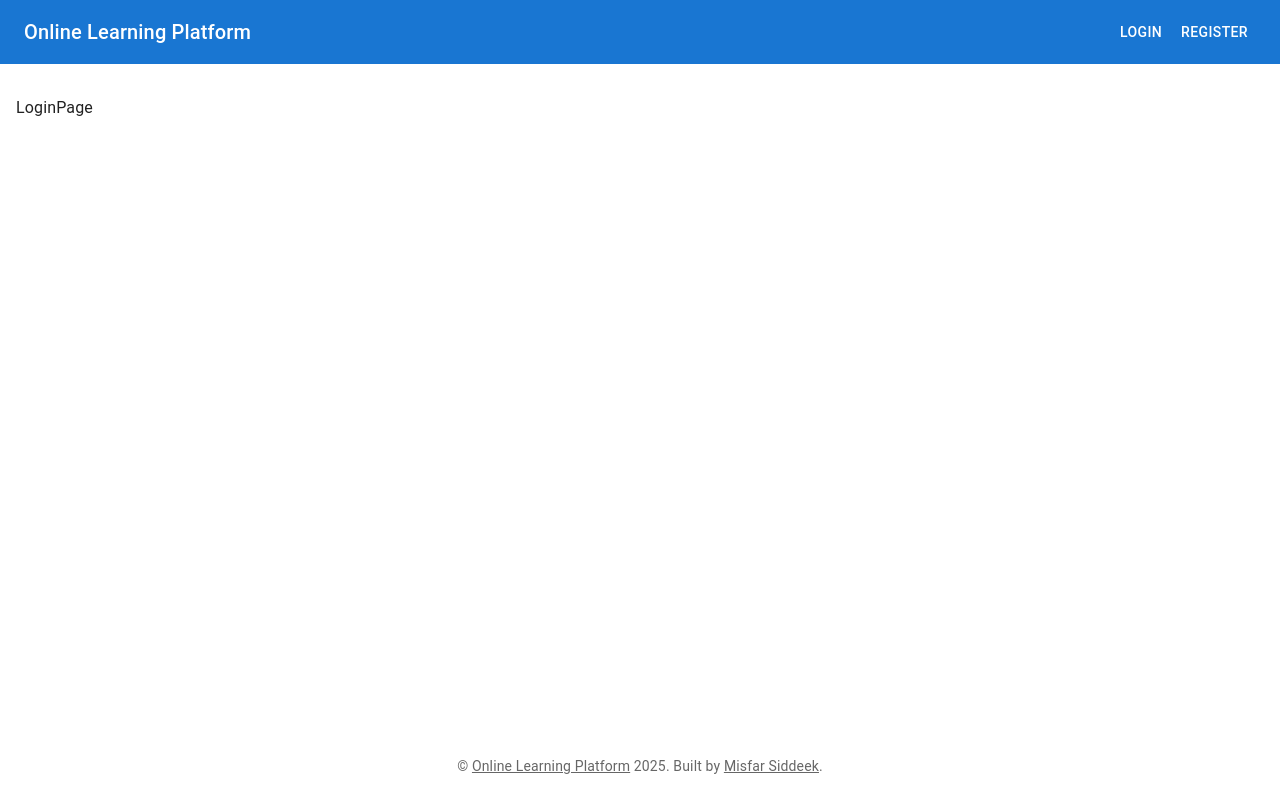
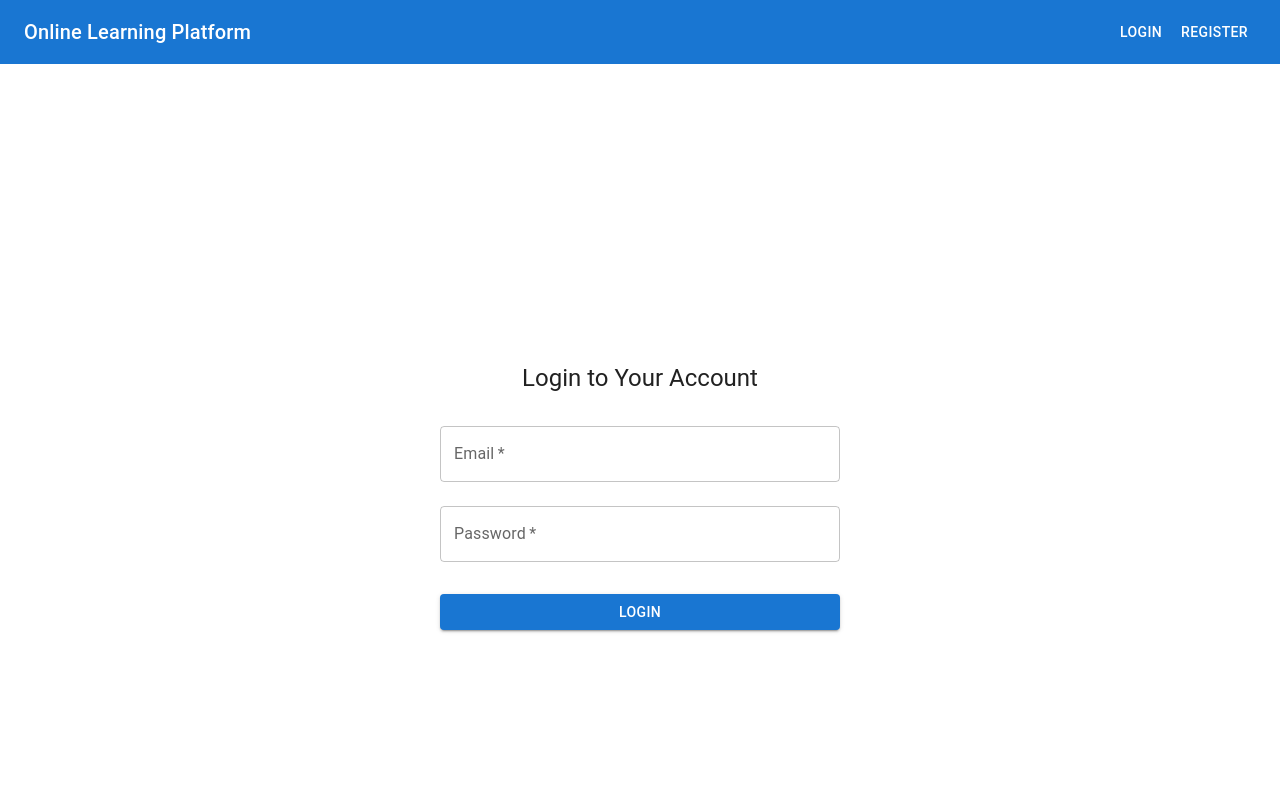
Before and after one commit to misfarsiddeek95/lms, a React (Vite) app in the folder frontend/: page /login in a window 1280 px wide. Shown: the top 800 px of the page. Built offline with nearby package versions, Linux system fonts and the light colour scheme.

Commit message:
login integrated

```diff
--- a/frontend/src/app/App.tsx
+++ b/frontend/src/app/App.tsx
@@ -12,10 +12,11 @@ import LoginPage from "../pages/LoginPage";
 import AdminDashboardPage from "../pages/admin/AdminDashboardPage";
 import AdminStudentsPage from "../pages/admin/AdminStudentsPage";
 import HomePage from "../pages/HomePage";
+import CourseDetailPage from "../pages/CourseDetailPage";
 import theme from "../theme/theme";
 import { Provider } from "react-redux";
 import { store } from "../store";
-import CourseDetailPage from "../pages/CourseDetailPage";
+import GuestRoute from "../components/GuestRoute";
 
 function App() {
   return (
@@ -26,11 +27,25 @@ function App() {
           <Routes>
             {/* Public routes */}
             <Route path="/" element={<PublicLayout />}>
-              <Route path="/" element={<HomePage />} />
-              <Route path="/courses" element={<CoursesPage />} />
-              <Route path="/course-detail/:id" element={<CourseDetailPage />} />
-              <Route path="/login" element={<LoginPage />} />
-              <Route path="/register" element={<RegisterPage />} />
+              <Route index element={<HomePage />} />
+              <Route path="courses" element={<CoursesPage />} />
+              <Route path="course-detail/:id" element={<CourseDetailPage />} />
+              <Route
+                path="login"
+                element={
+                  <GuestRoute>
+                    <LoginPage />
+                  </GuestRoute>
+                }
+              />
+              <Route
+                path="register"
+                element={
+                  <GuestRoute>
+                    <RegisterPage />
+                  </GuestRoute>
+                }
+              />
             </Route>
 
             {/* Protected student routes */}
--- /dev/null
+++ b/frontend/src/components/GuestRoute.tsx
@@ -0,0 +1,19 @@
+import { Navigate } from "react-router-dom";
+import { useAuth } from "../hooks/useAuth";
+import React from "react";
+
+export default function GuestRoute({
+  children,
+}: {
+  children: React.ReactElement;
+}) {
+  const { user } = useAuth();
+
+  if (user) {
+    return (
+      <Navigate to={user.role === "ADMIN" ? "/admin" : "/dashboard"} replace />
+    );
+  }
+
+  return children;
+}
--- a/frontend/src/hooks/useAuth.ts
+++ b/frontend/src/hooks/useAuth.ts
@@ -4,12 +4,20 @@ import { logout } from "../store/slices/auth.slice";
 
 export function useAuth() {
   const dispatch = useDispatch();
-  const { user, token } = useSelector((state: RootState) => state.auth);
+  const { user, token, isLoading, error } = useSelector(
+    (state: RootState) => state.auth
+  );
+
+  // Debugging: Log user and token to check if state is being populated
+  console.log("user:", user);
+  console.log("token:", token);
 
   return {
     user,
     token,
-    isAuthenticated: !!token,
+    isAuthenticated: !!token, // true if token exists, false if null
+    isLoading, // Loading state
+    error, // Error state
     logout: () => dispatch(logout()),
   };
 }
--- a/frontend/src/layouts/Header.tsx
+++ b/frontend/src/layouts/Header.tsx
@@ -10,10 +10,19 @@ import { Link } from "react-router-dom";
 import { useAuth } from "../hooks/useAuth";
 
 export default function Header() {
-  const { user, logout } = useAuth();
+  const { user, isAuthenticated, logout } = useAuth();
+
+  console.log("Stored Auth in localStorage:", localStorage.getItem("auth"));
 
   return (
-    <AppBar position="static" elevation={0}>
+    <AppBar
+      position="fixed"
+      sx={{
+        zIndex: (theme) => theme.zIndex.drawer + 1,
+        ml: "240px",
+        width: "calc(100% - 240px)",
+      }}
+    >
       <Toolbar>
         <Typography variant="h6" component="div" sx={{ flexGrow: 1 }}>
           <Link to="/" style={{ color: "inherit", textDecoration: "none" }}>
@@ -21,9 +30,9 @@ export default function Header() {
           </Link>
         </Typography>
 
-        {user ? (
+        {isAuthenticated ? (
           <Box sx={{ display: "flex", alignItems: "center", gap: 2 }}>
-            <Avatar alt={user.firstName} src="/static/images/avatar/1.jpg" />
+            <Avatar alt={user?.name} src="/static/images/avatar/1.jpg" />
             <Button color="inherit" onClick={logout}>
               Logout
             </Button>
--- a/frontend/src/layouts/MainLayout.tsx
+++ b/frontend/src/layouts/MainLayout.tsx
@@ -9,9 +9,9 @@ export default function MainLayout() {
   const { user } = useAuth();
 
   return (
-    <Box sx={{ display: "flex", minHeight: "100vh" }}>
+    <Box sx={{ display: "flex", minHeight: "100vh", width: "100vw" }}>
       <CssBaseline />
-      {user && <Sidebar />}
+      {user && <Sidebar />} {/* This should have fixed width, eg. 240px */}
       <Box sx={{ flex: 1, display: "flex", flexDirection: "column" }}>
         <Header />
         <Box component="main" sx={{ flex: 1, py: 3, px: 2 }}>
--- a/frontend/src/layouts/PublicHeader.tsx
+++ b/frontend/src/layouts/PublicHeader.tsx
@@ -1,7 +1,16 @@
-import { AppBar, Toolbar, Typography, Button } from "@mui/material";
+import {
+  AppBar,
+  Toolbar,
+  Typography,
+  Button,
+  Box,
+  Avatar,
+} from "@mui/material";
 import { Link } from "react-router-dom";
+import { useAuth } from "../hooks/useAuth";
 
 export default function PublicHeader() {
+  const { user, isAuthenticated, logout } = useAuth();
   return (
     <AppBar position="static" elevation={0}>
       <Toolbar>
@@ -10,12 +19,24 @@ export default function PublicHeader() {
             Online Learning Platform
           </Link>
         </Typography>
+
+        {!isAuthenticated ? (
+          <>
             <Button color="inherit" component={Link} to="/login">
               Login
             </Button>
             <Button color="inherit" component={Link} to="/register">
               Register
             </Button>
+          </>
+        ) : (
+          <Box sx={{ display: "flex", alignItems: "center", gap: 2 }}>
+            <Avatar alt={user?.name} src="/static/images/avatar/1.jpg" />
+            <Button color="inherit" onClick={logout}>
+              Logout
+            </Button>
+          </Box>
+        )}
       </Toolbar>
     </AppBar>
   );
--- a/frontend/src/pages/CourseDetailPage.tsx
+++ b/frontend/src/pages/CourseDetailPage.tsx
@@ -18,16 +18,19 @@ import {
   fetchCourseById,
   selectCourseDetail,
 } from "../store/slices/course.slice";
-import { useParams } from "react-router";
+import { useNavigate, useParams } from "react-router";
 import { Course } from "../types";
 
 import AutoStoriesIcon from "@mui/icons-material/AutoStories";
+import { useAuth } from "../hooks/useAuth";
 
 const CourseDetailPage = () => {
   const dispatch = useDispatch<AppDispatch>();
+  const navigate = useNavigate();
   const { id } = useParams();
 
   const course: Course | null = useSelector(selectCourseDetail);
+  const { user } = useAuth();
 
   console.log("course", course);
 
@@ -36,6 +39,16 @@ const CourseDetailPage = () => {
       dispatch(fetchCourseById({ id }));
     }
   }, [dispatch, id]);
+
+  const handleEnroll = () => {
+    if (!user) {
+      navigate("/login"); // Not logged in → redirect to login
+      return;
+    }
+
+    // TODO: Implement actual enrollment logic here
+    console.log("Enrolling in course ID:", id);
+  };
 
   return (
     <CommonBodyLayout>
@@ -91,6 +104,7 @@ const CourseDetailPage = () => {
                 variant="outlined"
                 fullWidth
                 sx={{ fontWeight: 700, my: 2 }}
+                onClick={handleEnroll}
               >
                 Enroll
               </Button>
--- a/frontend/src/pages/LoginPage.tsx
+++ b/frontend/src/pages/LoginPage.tsx
@@ -1,7 +1,110 @@
-import React from "react";
+import React, { useState } from "react";
+import { useDispatch, useSelector } from "react-redux";
+import {
+  TextField,
+  Button,
+  Box,
+  Typography,
+  CircularProgress,
+} from "@mui/material";
+import { useNavigate } from "react-router-dom";
+import {
+  login,
+  selectAuthError,
+  selectAuthLoading,
+} from "../store/slices/auth.slice";
+import { AppDispatch } from "../store";
 
 const LoginPage = () => {
-  return <div>LoginPage</div>;
+  const dispatch = useDispatch<AppDispatch>();
+  const navigate = useNavigate();
+
+  const isLoading = useSelector(selectAuthLoading);
+  const error = useSelector(selectAuthError);
+
+  const [email, setEmail] = useState<string>("");
+  const [password, setPassword] = useState<string>("");
+
+  const handleSubmit = (e: React.FormEvent) => {
+    e.preventDefault();
+    dispatch(login({ email, password }))
+      .unwrap()
+      .then(() => {
+        // Navigate to the dashboard or home page after successful login
+        navigate("/dashboard"); // Adjust the route as per your app's structure
+      })
+      .catch((err) => {
+        console.error("Login failed:", err);
+      });
+  };
+
+  return (
+    <Box
+      sx={{
+        display: "flex",
+        justifyContent: "center",
+        alignItems: "center",
+        height: "100vh",
+        flexDirection: "column",
+        p: 3,
+      }}
+    >
+      <Typography variant="h5" sx={{ mb: 2 }}>
+        Login to Your Account
+      </Typography>
+      <form
+        onSubmit={handleSubmit}
+        style={{ width: "100%", maxWidth: "400px" }}
+      >
+        <TextField
+          label="Email"
+          variant="outlined"
+          fullWidth
+          margin="normal"
+          value={email}
+          onChange={(e) => setEmail(e.target.value)}
+          required
+        />
+        <TextField
+          label="Password"
+          variant="outlined"
+          type="password"
+          fullWidth
+          margin="normal"
+          value={password}
+          onChange={(e) => setPassword(e.target.value)}
+          required
+        />
+        {error && (
+          <Typography color="error" sx={{ mt: 2 }}>
+            {error}
+          </Typography>
+        )}
+        <Box
+          sx={{
+            display: "flex",
+            justifyContent: "space-between",
+            alignItems: "center",
+            mt: 3,
+          }}
+        >
+          <Button
+            type="submit"
+            variant="contained"
+            color="primary"
+            fullWidth
+            disabled={isLoading}
+          >
+            {isLoading ? (
+              <CircularProgress size={24} color="inherit" />
+            ) : (
+              "Login"
+            )}
+          </Button>
+        </Box>
+      </form>
+    </Box>
+  );
 };
 
 export default LoginPage;
```
Also changed, not shown: frontend/src/store/slices/auth.slice.ts (+69 -16 lines), frontend/src/types/index.ts (+8 -0 lines). Lines whose indentation alone changed are shown as unchanged.
